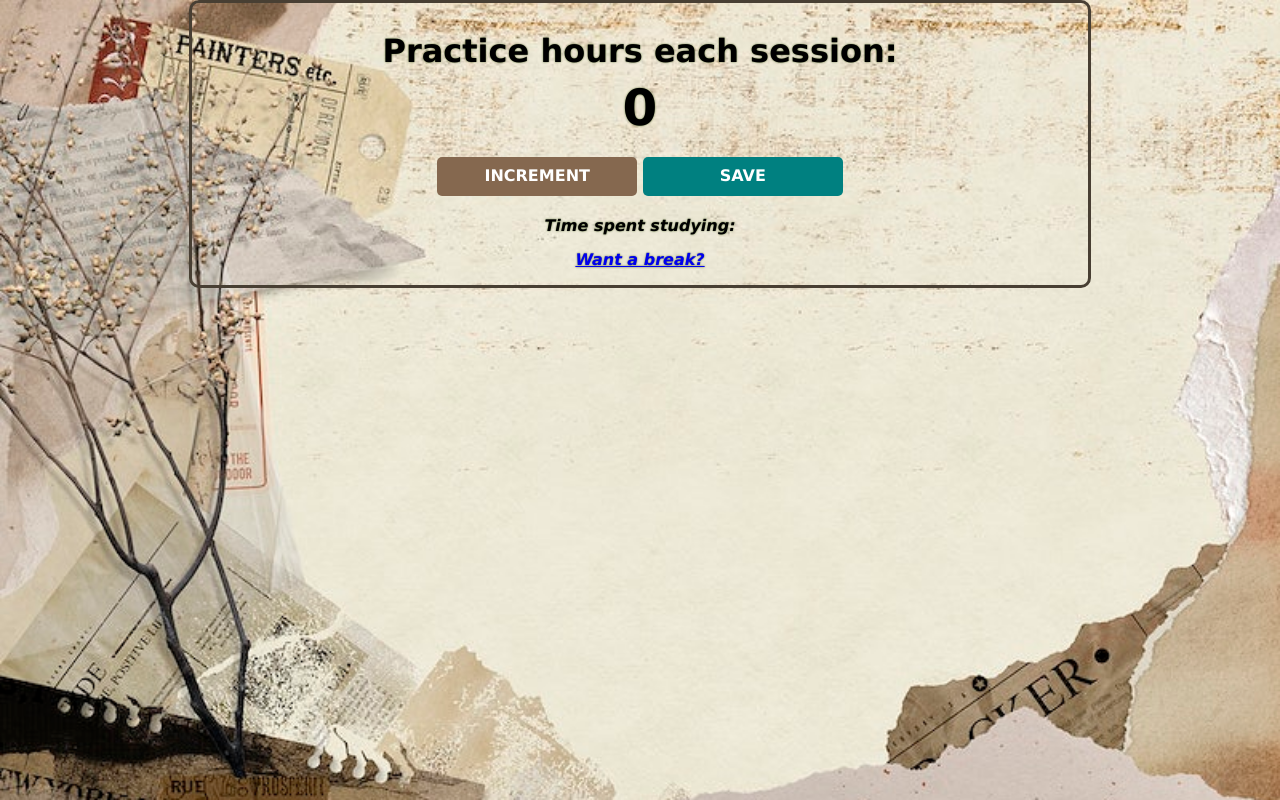
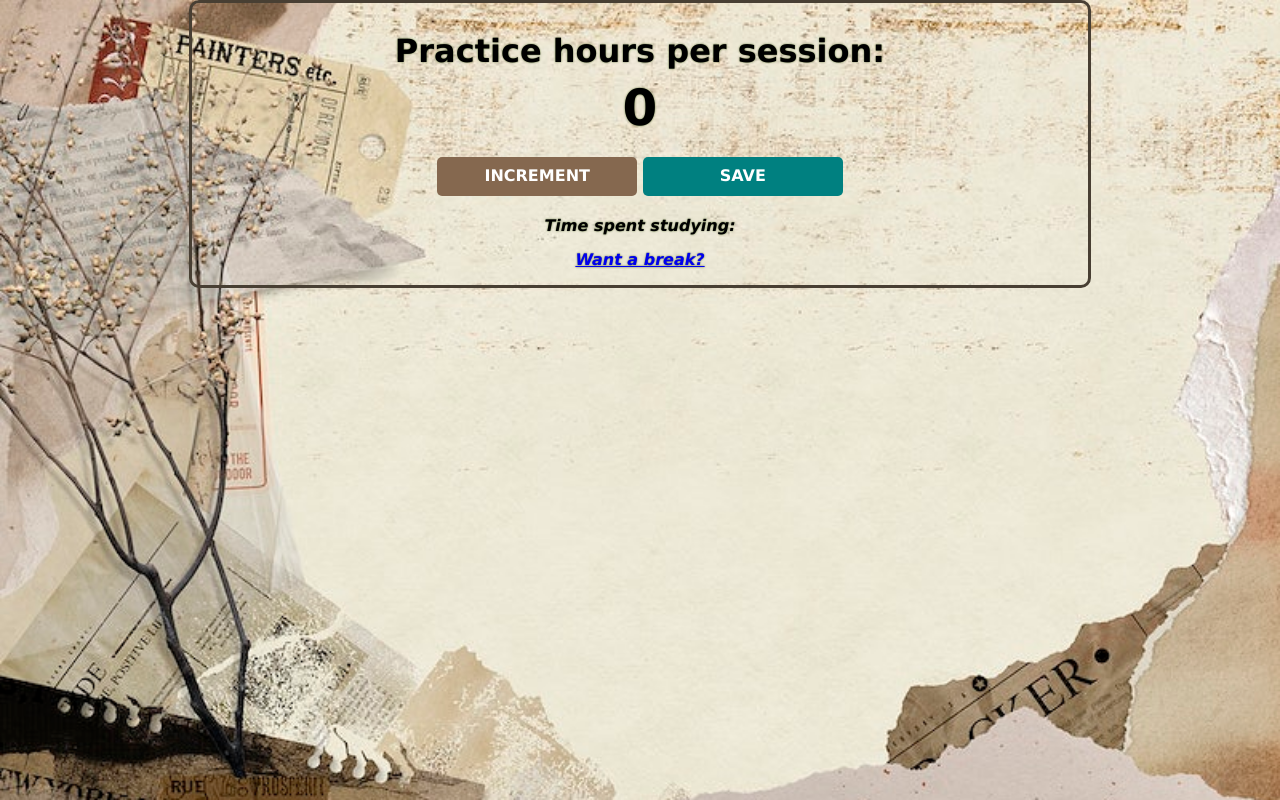
Before and after one commit to TanCie/study_count, a website built with Vite: page index.html in a window 1280 px wide. Built offline with nearby package versions, Linux system fonts and the light colour scheme.

Commit message:
updated minor changes

```diff
--- a/index.html
+++ b/index.html
@@ -4,7 +4,7 @@
     </head>
     <body>
         <div class="block">
-            <h1>Practice hours each session:</h1>
+            <h1>Practice hours per session:</h1>
             <h2 id="count-el">0</h2>
             <button id="increment-btn" onclick="increment()">INCREMENT</button>
             <button id="save-btn" onclick="save()">SAVE</button>
@@ -13,8 +13,6 @@
                 <a href="https://www.youtube.com/watch?v=DnewVhYNt-I"> Want a break? </a>
             </p>
         </div>
-        <script src="index.js">
-            nnerText
-        </script>
+        <script src="index.js"> </script>
     </body>
 </html>
```
